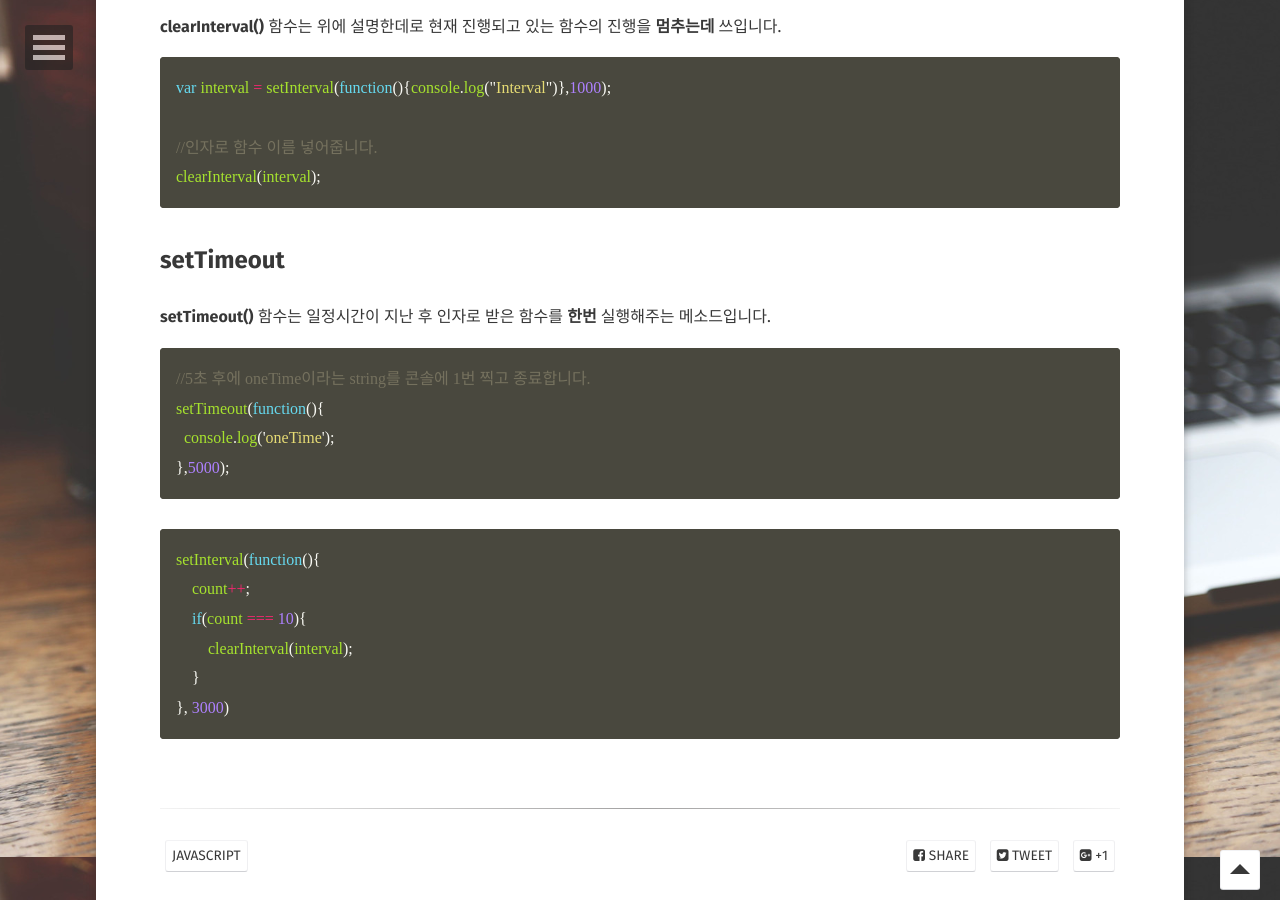
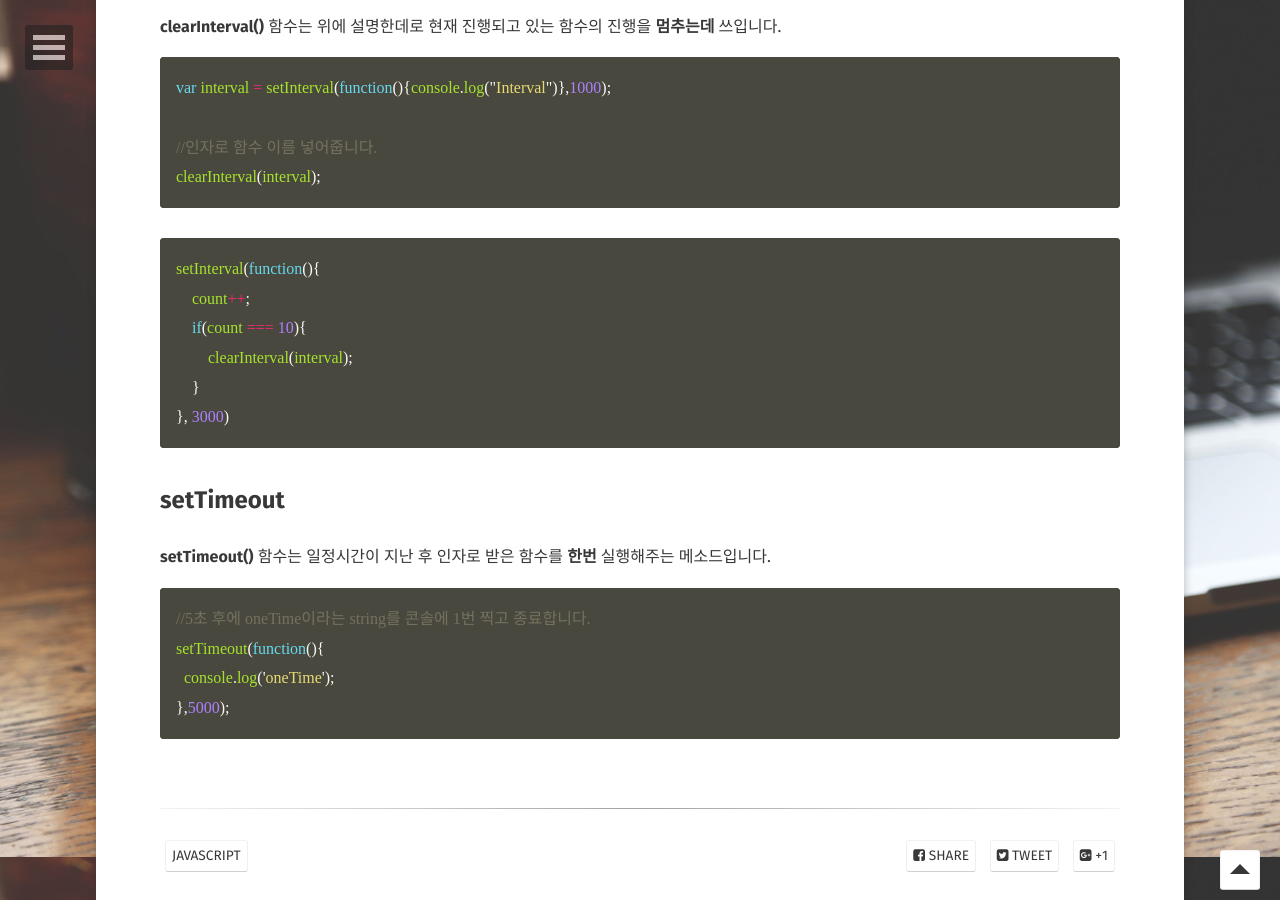
Before and after one commit to Kyounghwan01/lala, a Jekyll site: the page built from _posts/JavaScript/2019-05-04-setInterval-setTimeout-clearInterval.md, in a window 1280 px wide and 900 px high, scrolled down 943 px. Built offline with Jekyll 4.4.1, drawn with Linux system fonts in a browser that asks for light colours; some web fonts are replaced; some of the changed lines change nothing that is shown.

Commit message:
Update 2019-05-04-setInterval-setTimeout-clearInterval.md

````diff
--- a/_posts/JavaScript/2019-05-04-setInterval-setTimeout-clearInterval.md
+++ b/_posts/JavaScript/2019-05-04-setInterval-setTimeout-clearInterval.md
@@ -32,6 +32,14 @@ var interval = setInterval(function(){console.log("Interval")},1000);
 //인자로 함수 이름 넣어줍니다.
 clearInterval(interval);
 ```
+```js
+setInterval(function(){
+    count++;
+    if(count === 10){
+        clearInterval(interval);
+    }
+}, 3000)
+```
 
 
 
@@ -45,11 +53,3 @@ setTimeout(function(){
   console.log('oneTime');
 },5000);
 ```
-```js
-setInterval(function(){
-    count++;
-    if(count === 10){
-        clearInterval(interval);
-    }
-}, 3000)
-```
````
